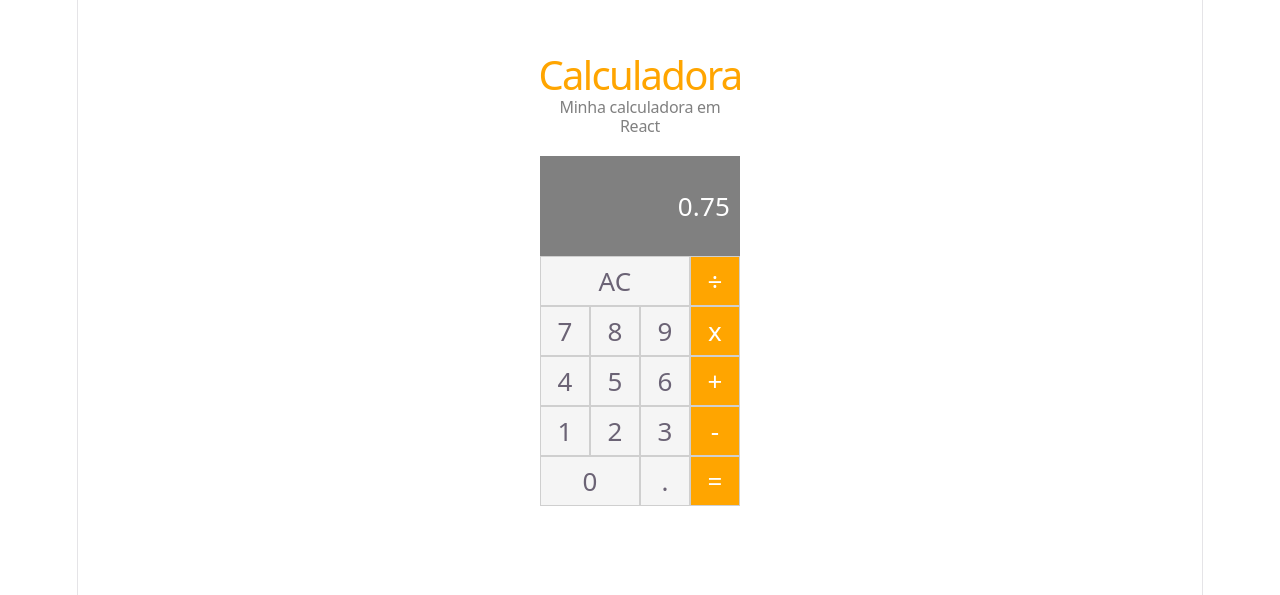
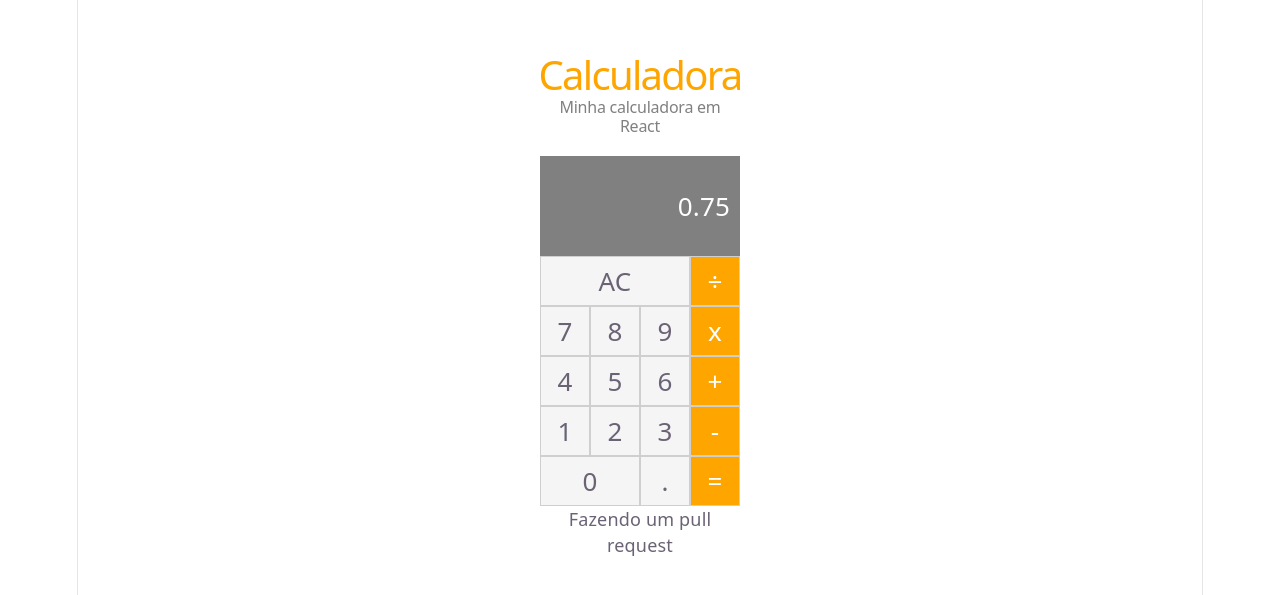
Before and after one commit to gaabrielmunhoz/DevOps_Semana2, a React (Vite) app: page / in a window 1280 px wide. Shown: the part 163-758 px from the top of the page. Built offline with nearby package versions, Linux system fonts and the light colour scheme.

Commit message:
fazendo uma pull request

```diff
--- a/src/App.jsx
+++ b/src/App.jsx
@@ -41,6 +41,7 @@ function App(){
       <Botao tipo='botao-zero' digito='0'/>
       <Botao tipo='botao-numero' digito='.'/>
       <Botao tipo='botao-operacao' digito='='/>
+      <p>Fazendo um pull request</p>
     </div>
   )
 }
```
